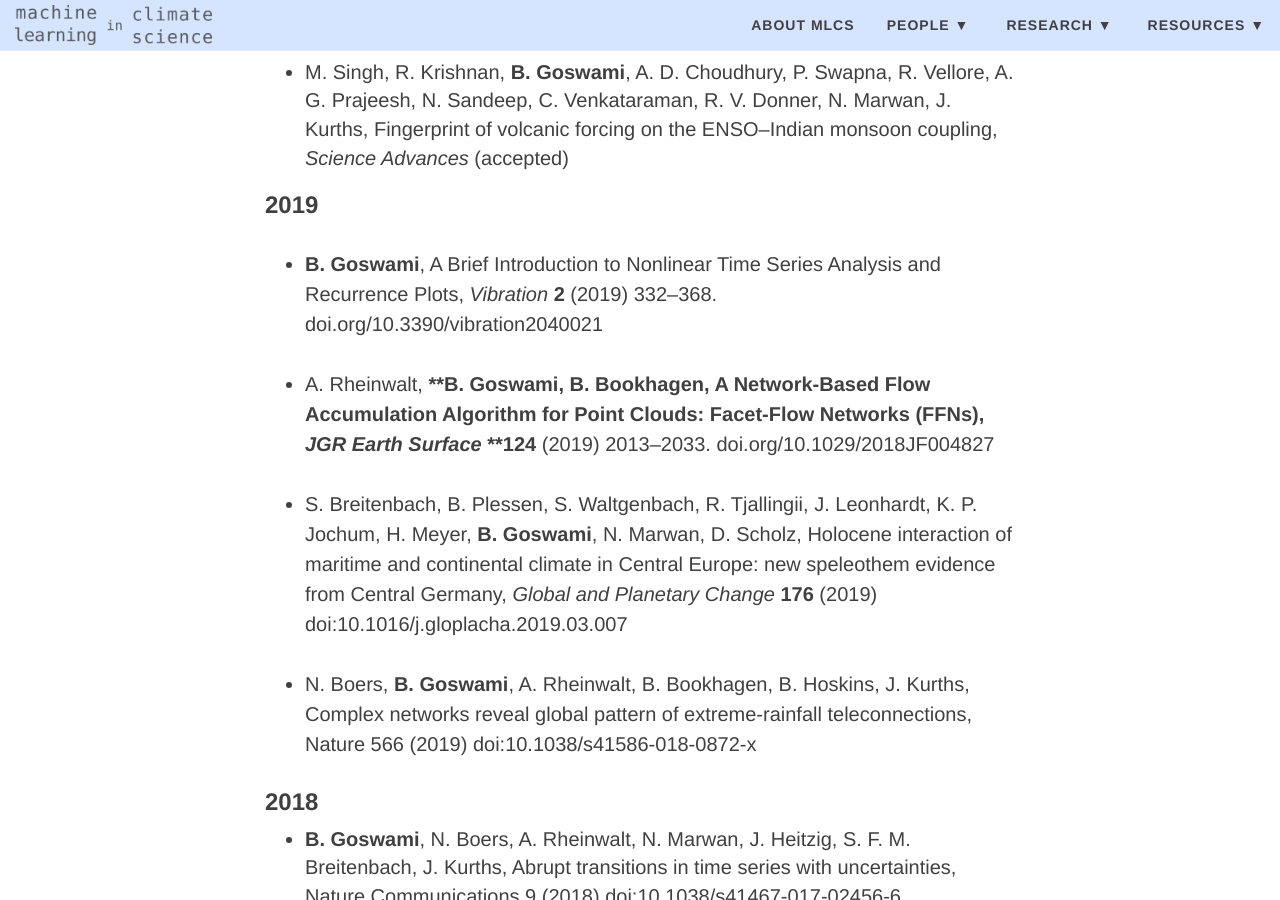
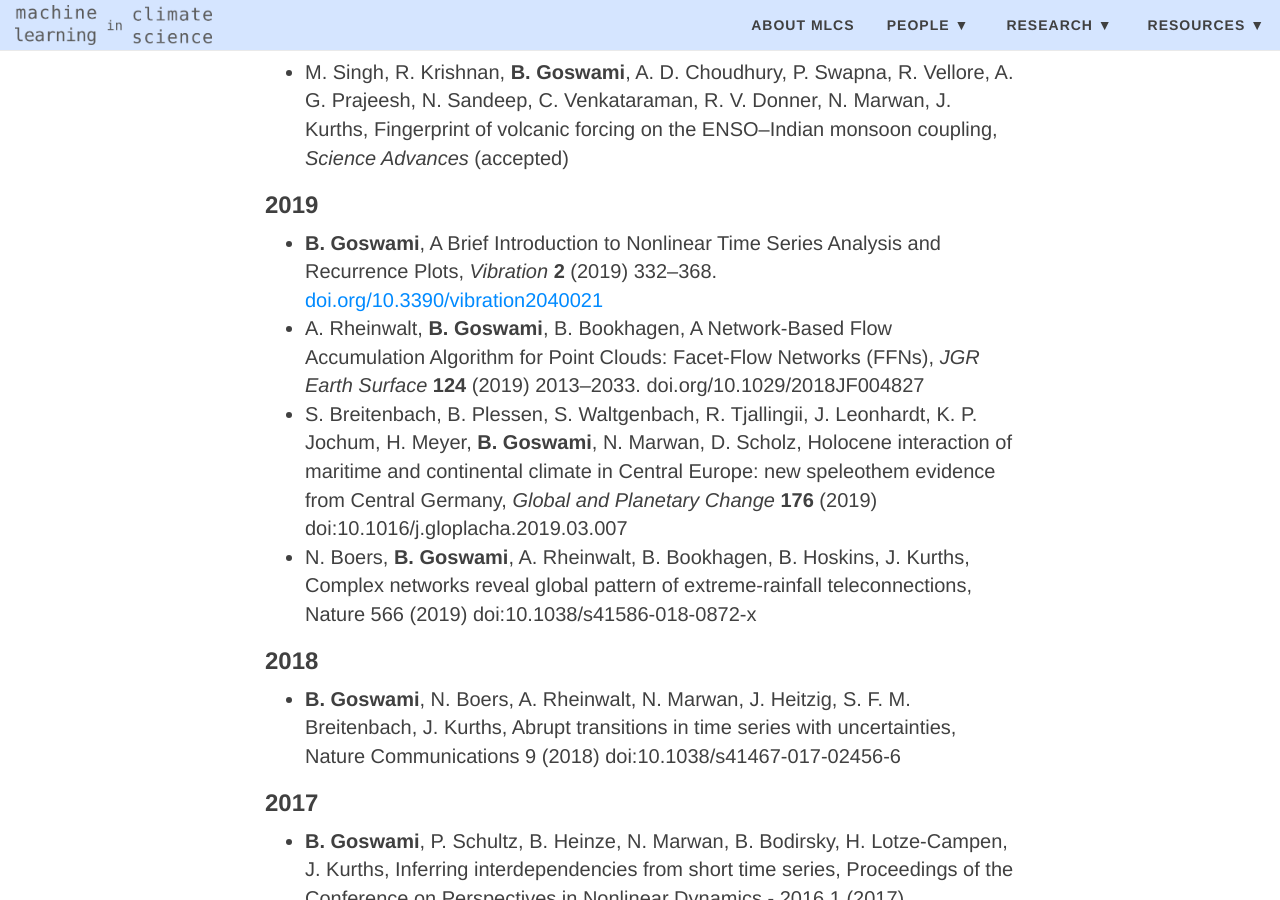
Before and after one commit to mlcs/mlcs.github.io, a Jekyll site: the page built from people/goswami.md, in a window 1280 px wide and 900 px high, scrolled down 1242 px. Built offline with Jekyll 4.4.1, drawn with Linux system fonts in a browser that asks for light colours; nearby versions of some CDN libraries; some of the changed lines change nothing that is shown.

Commit message:
update BG info: format publication list to make markdown more readable; add DOI hyperlink

```diff
--- a/people/goswami.md
+++ b/people/goswami.md
@@ -37,12 +37,15 @@ Maria-von-Linden-Str. 6
 
 ### 2019
 
-+ **B. Goswami**, A Brief Introduction to Nonlinear Time Series Analysis and Recurrence Plots, _Vibration_ **2** (2019) 332–368. doi.org/10.3390/vibration2040021
-
-+ A. Rheinwalt, ****B. Goswami****, B. Bookhagen, A Network-Based Flow Accumulation Algorithm for Point Clouds: Facet-Flow Networks (FFNs), _JGR Earth Surface_ **124** (2019) 2013–2033. doi.org/10.1029/2018JF004827
-
++ **B. Goswami**,
+    A Brief Introduction to Nonlinear Time Series Analysis and Recurrence Plots,
+    _Vibration_
+    **2**
+    (2019)
+    332–368.
+    [doi.org/10.3390/vibration2040021](https://dx.doi.org/doi.org/10.3390/vibration2040021)
++ A. Rheinwalt, **B. Goswami**, B. Bookhagen, A Network-Based Flow Accumulation Algorithm for Point Clouds: Facet-Flow Networks (FFNs), _JGR Earth Surface_ **124** (2019) 2013–2033. doi.org/10.1029/2018JF004827
 + S. Breitenbach, B. Plessen, S. Waltgenbach, R. Tjallingii, J. Leonhardt, K. P. Jochum, H. Meyer, **B. Goswami**, N. Marwan, D. Scholz, Holocene interaction of maritime and continental climate in Central Europe: new speleothem evidence from Central Germany, _Global and Planetary Change_ **176** (2019) doi:10.1016/j.gloplacha.2019.03.007
-
 + N. Boers, **B. Goswami**, A. Rheinwalt, B. Bookhagen, B. Hoskins, J. Kurths, Complex networks reveal global pattern of extreme-rainfall teleconnections, Nature 566 (2019) doi:10.1038/s41586-018-0872-x
 
 ### 2018
```
